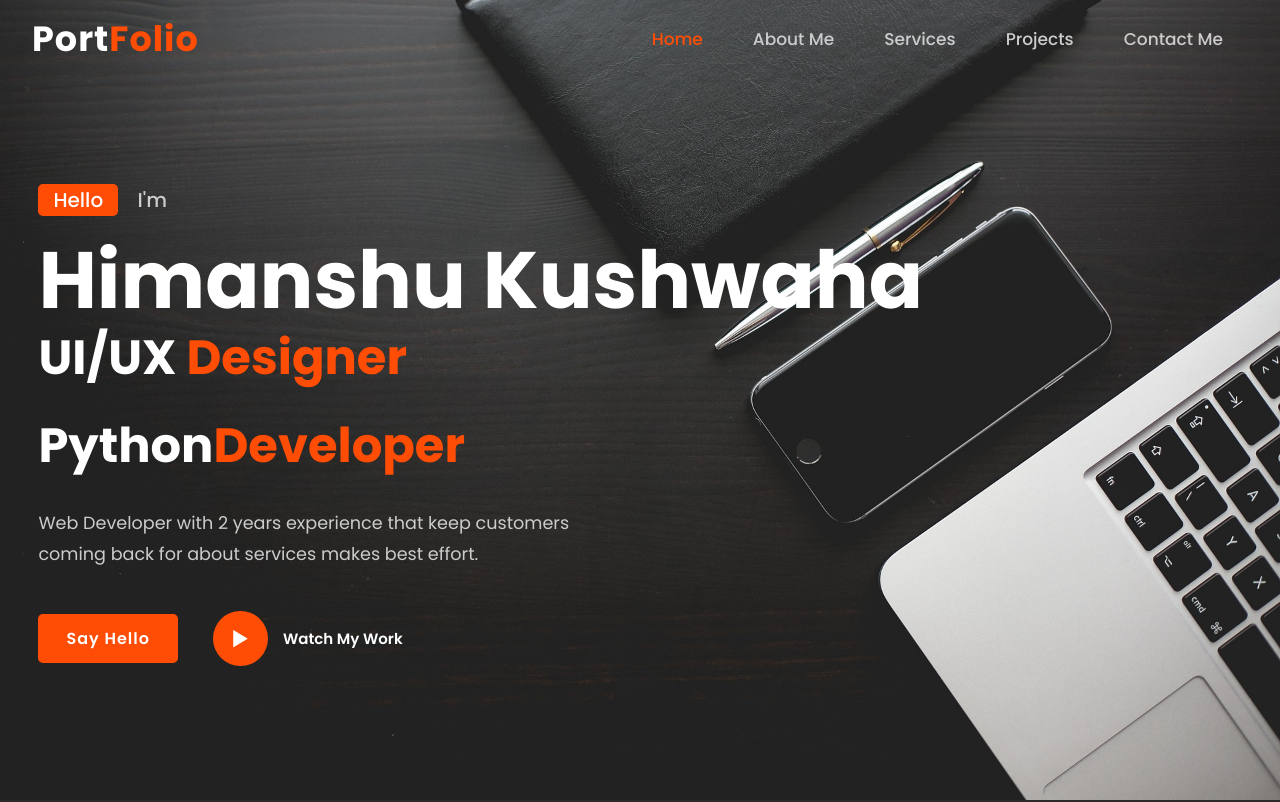
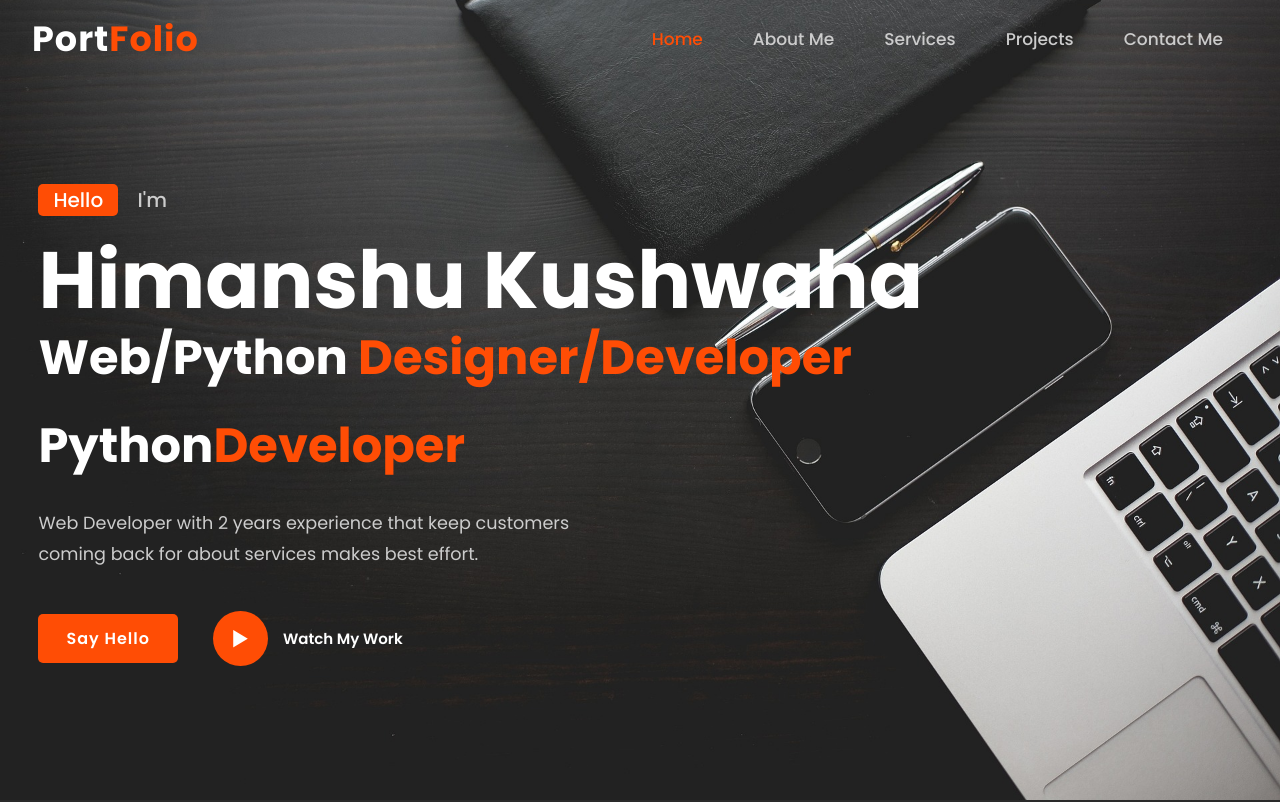
Before and after one commit to Himanshhhyou/my-portfolio, a plain HTML site: page index.html in a window 1280 px wide. Shown: the top 802 px of the page. Drawn offline with nearby package versions, Linux system fonts and the light colour scheme.

Commit message:
Update index.html

```diff
--- a/index.html
+++ b/index.html
@@ -42,7 +42,7 @@
 				<span class="two">I'm</span>
 			</div>
 			<h1>Himanshu Kushwaha</h1>
-			<h3>UI/UX<span> Designer</span></h3><h3>Python<span>Developer</span></h3>
+			<h3>Web/Python<span> Designer/Developer</span></h3><h3>Python<span>Developer</span></h3>
 
 			<p>Web Developer with 2 years experience that keep customers <br> coming back for about services makes best effort.</p>
 			<div class="button">
```
